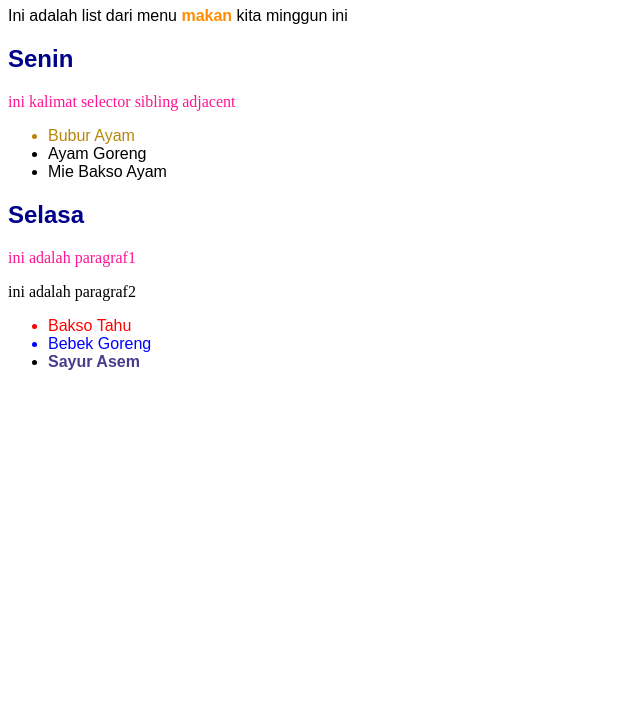
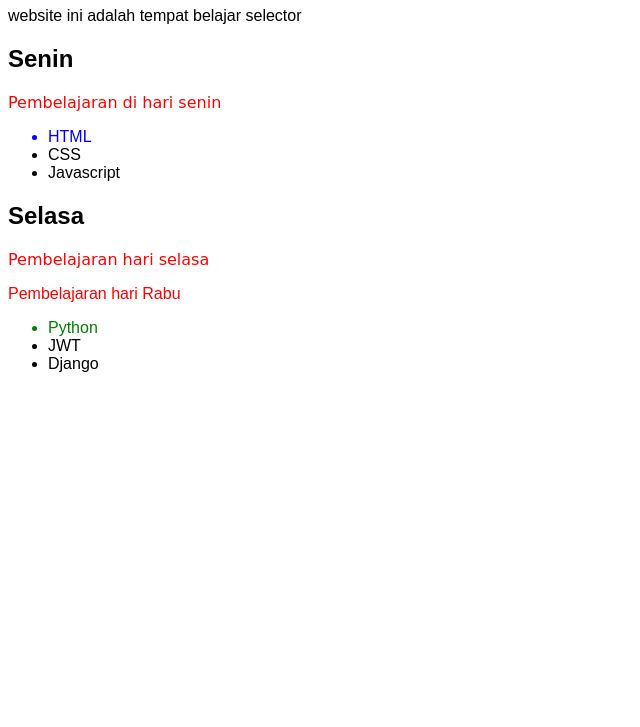
Before and after one commit to Amallubis/htmlcssjavascript, a plain HTML site: page cssdasar/selector/index.html in a window 1280 px wide. Shown: the part 73-800 px from the top of the page, without its empty margins (0-640 px from the left). Drawn offline with Linux system fonts and the light colour scheme.

Commit message:
merubah selector

```diff
--- a/cssdasar/selector/css/style.css
+++ b/cssdasar/selector/css/style.css
@@ -1,40 +1,25 @@
-/*Universal selector */
- *{
-   font-family : 'Arial';
+/*selector universal*/
+* {
+    font-family: 'Arial'
+    }
+/*selector*/
+    h1 {
+        color: coral;
     }
 
-     h1 {
-         color: chocolate;
-     }
-     h2 {
-         color:darkblue;
-     }
-     /*Class Selemtor*/
-     li.sarapan {
-         color:darkgoldenrod;
-
-     }
-     li.sarapan2 {
-         color:red;
-     }
-     /*id selector*/
-     #maksi {
+    /*selectot class*/
+    li.menu {
         color:blue;
     }
 
-     /*Child Selector*/
-     p>b {
-         color:darkorange;
+    /*selector id*/
+    #bahasa {
+        color:green;
     }
-     li>b {
-         color:darkslateblue;
+/*sibling selector*/
+    h2+p {
+        font-family:Cursive;
     }
-     /*Adjecent selector*/
-     h2+p {
-         color:deeppink;
+    h2~p {
+        color: red;
     }
-
-   /*General sibling selector*/
-     h2~p {
-         font-family: 'Times New  Roman';
-     }
--- a/cssdasar/selector/index.html
+++ b/cssdasar/selector/index.html
@@ -2,30 +2,28 @@
 <html lang="en">
 <head>
     <meta charset="UTF-8">
-    <meta name="viewport" content="width=device-width, initial-scale=1.0">
-    <link rel="stylesheet" href="css/style.css">
-    <title>Learn Selector</title>
+    <link rel="stylesheet" href="css/style.css" media="all">
+    <title>Belajar Selector</title>
 </head>
 <body>
 
-    <h1>Menu makan kita minggu ini </h1>
-    <p>Ini adalah list dari menu <b>makan</b> kita minggun ini </p>
+    <h1>Selamat Datand Di website Selector</h1>
+    <p>website ini adalah tempat belajar selector</p>
+
     <h2>Senin</h2>
-    <p>ini kalimat selector sibling adjacent</p>
+    <p>Pembelajaran di hari senin</p>
     <ul>
-        <li class="sarapan">Bubur Ayam</li>
-        <li>Ayam Goreng </li>
-        <li>Mie Bakso Ayam </li>
+        <li class="menu">HTML</li>
+        <li>CSS</li>
+        <li>Javascript</li>
     </ul>
-
     <h2>Selasa</h2>
-    <p>ini adalah paragraf1</p>
-    <p>ini adalah paragraf2</p>
+    <p>Pembelajaran hari selasa</p>
+    <p>Pembelajaran hari Rabu</p>
     <ul>
-        <li class="sarapan2">Bakso Tahu</li>
-        <li id="maksi">Bebek Goreng</li>
-        <li><b>Sayur Asem</b></li>
+        <li id="bahasa">Python</li>
+        <li>JWT</li>
+        <li>Django</li>
     </ul>
-
 </body>
 </html>
```
Also changed, not shown: 2 other files. Lines whose indentation alone changed are shown as unchanged.
